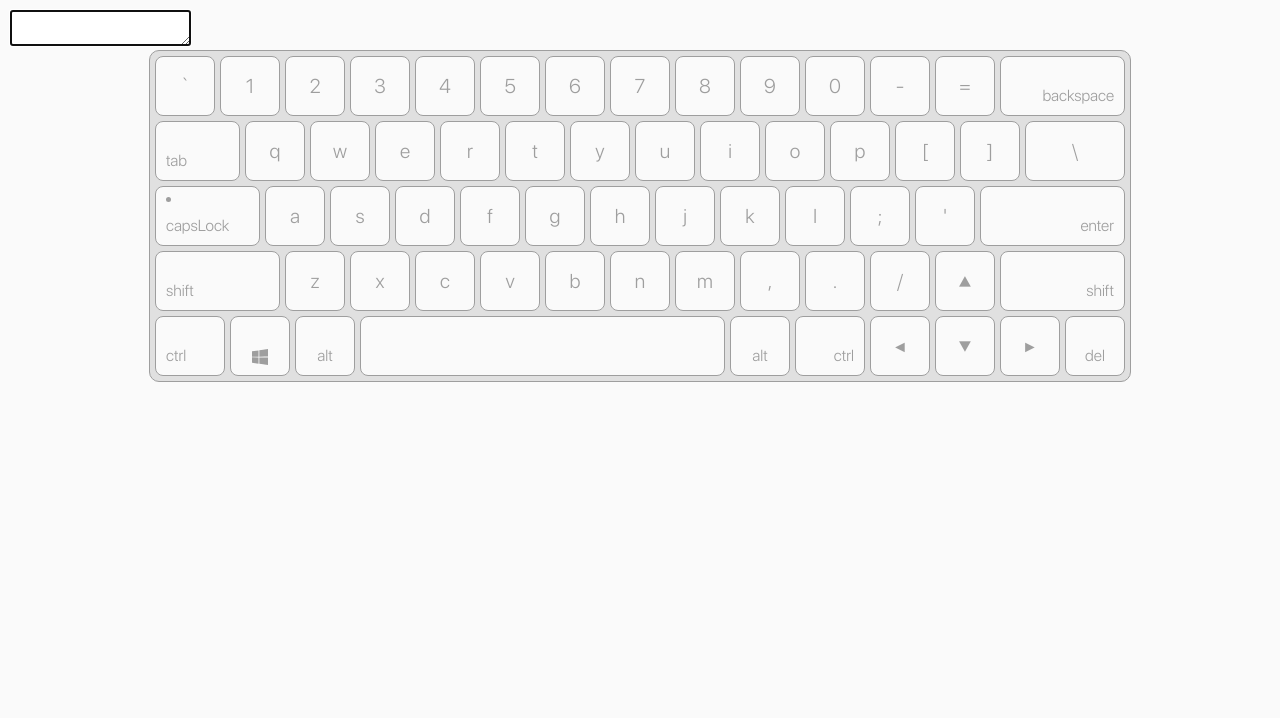
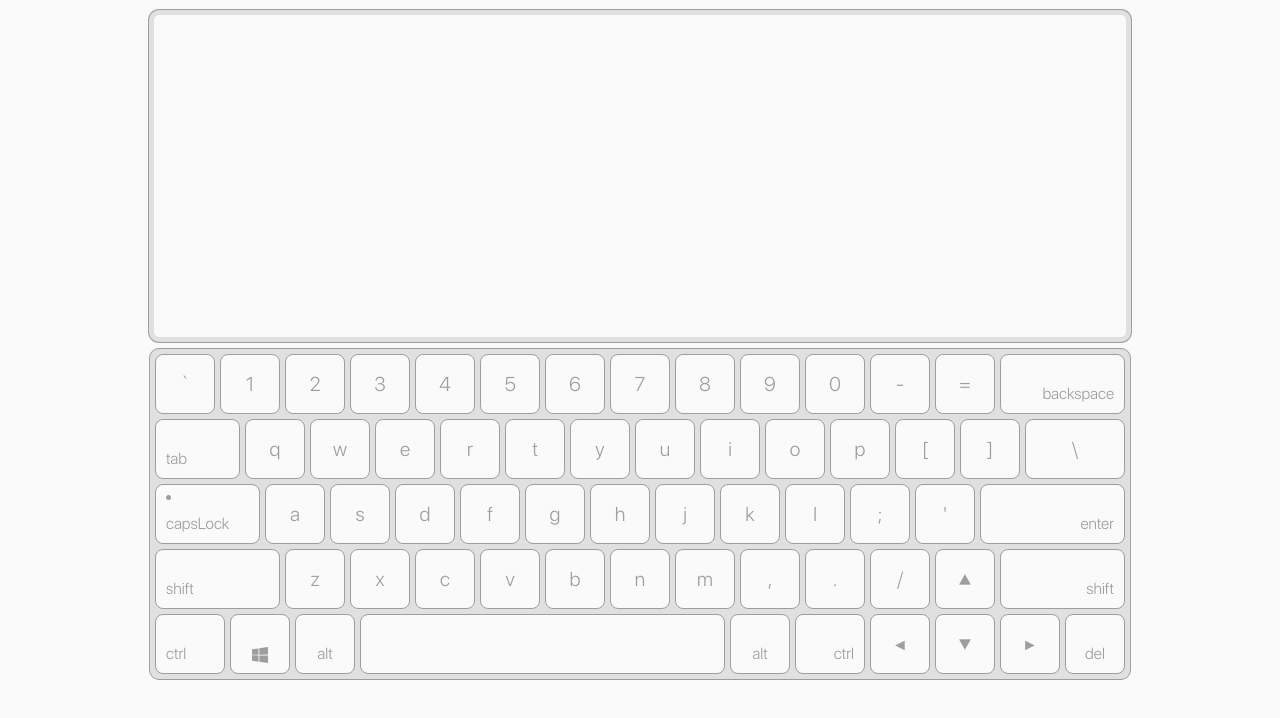
Before and after one commit to viGITory/virtual-keyboard, a website built with webpack: page src/index.html in a window 1280 px wide. Built offline with nearby package versions, Linux system fonts and the light colour scheme.

Commit message:
feat: add display styles

```diff
--- /dev/null
+++ b/src/scss/display.scss
@@ -0,0 +1,32 @@
+.display {
+  display: block;
+  width: 98.2rem;
+  height: 33.2rem;
+  padding: 1.1rem;
+  margin: 0 auto;
+  margin-bottom: 0.6rem;
+
+  font-family: inherit;
+  font-size: inherit;
+  font-weight: inherit;
+  color: var(--color-dark-s);
+
+  resize: none;
+  background-color: var(--color-light-s);
+  border: 0.5rem solid var(--color-light-m);
+  border-radius: 1rem;
+  outline: none;
+  box-shadow: 0 0 0 0.1rem var(--color-light-l);
+
+  &::-webkit-scrollbar {
+    width: 0.5rem;
+  }
+
+  &::-webkit-scrollbar-track {
+    background-color: transparent;
+  }
+
+  &::-webkit-scrollbar-thumb {
+    background-color: var(--color-light-l);
+  }
+}
--- a/src/scss/style.scss
+++ b/src/scss/style.scss
@@ -2,4 +2,5 @@
 @import "./fonts";
 
 @import "./page";
+@import "./display";
 @import "./keyboard";
```
